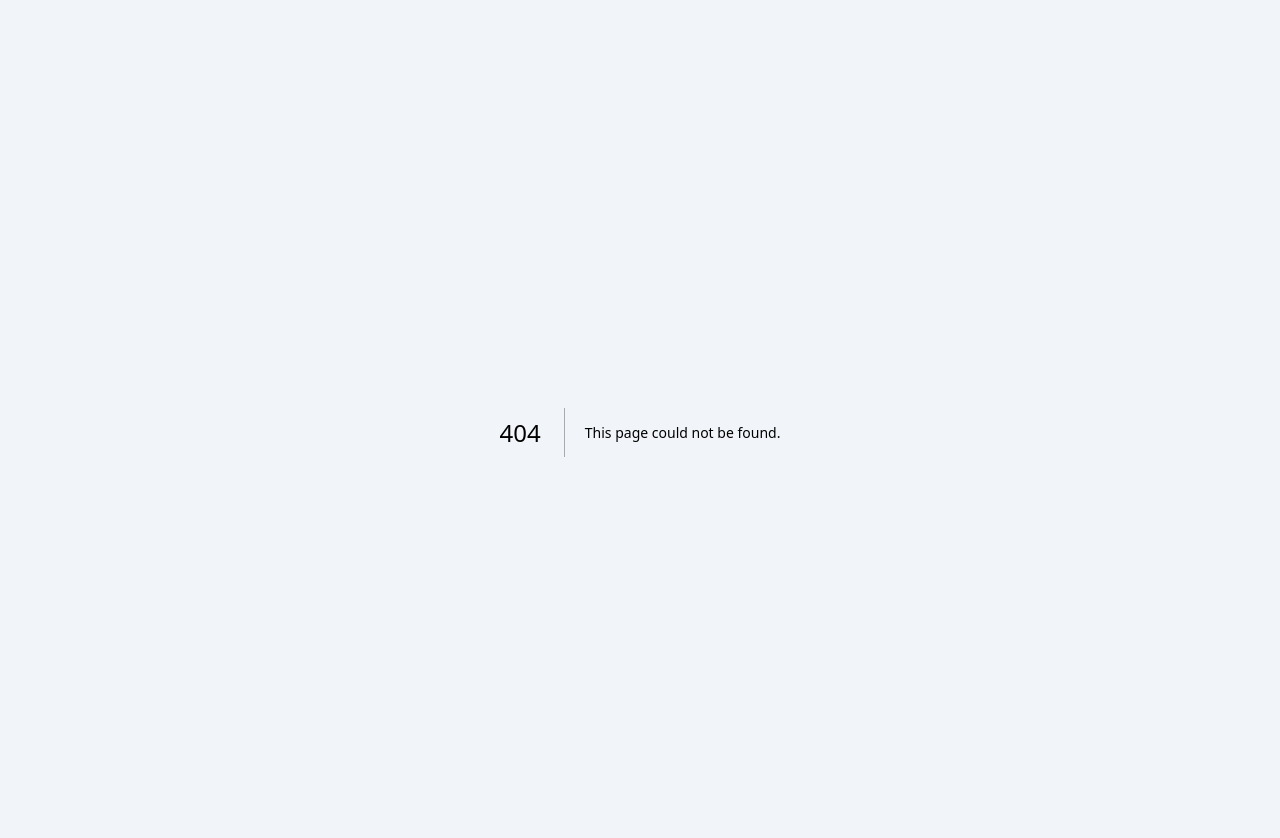
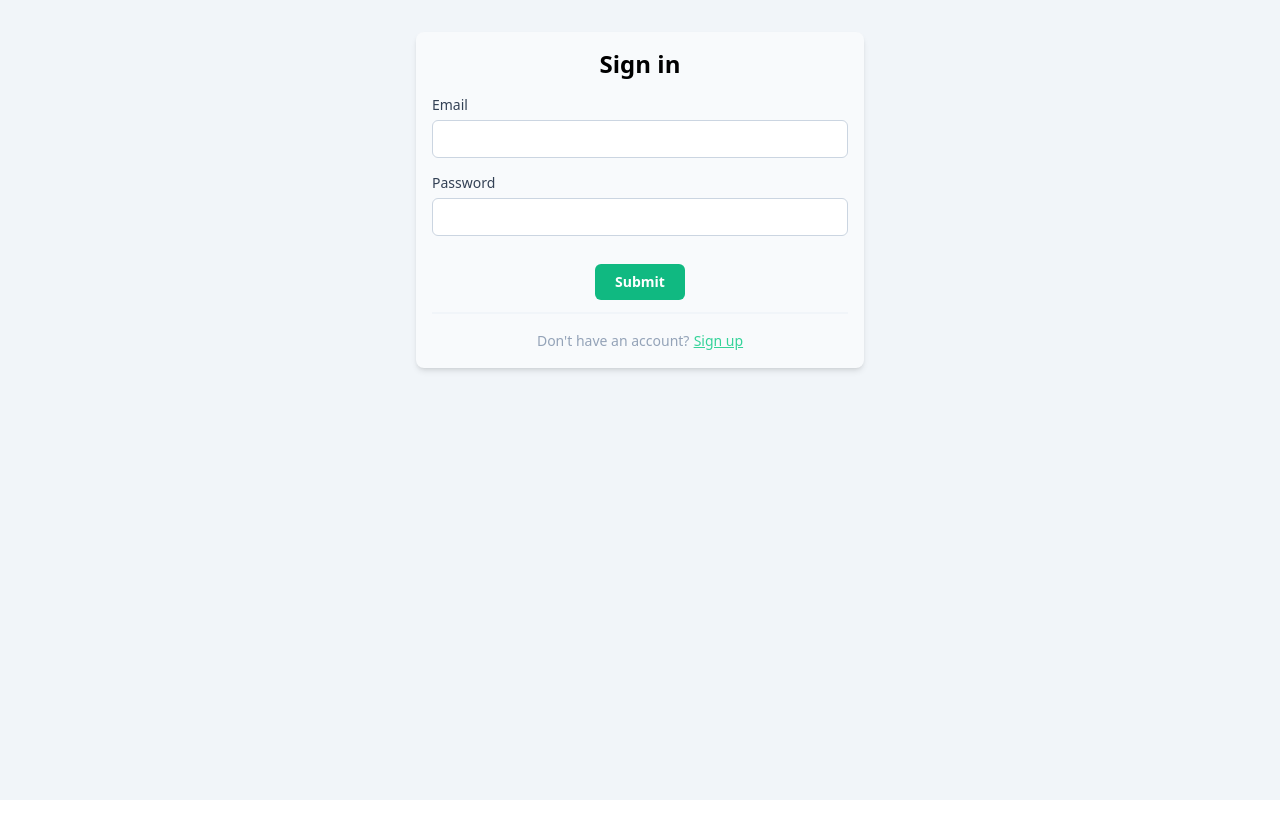
Before and after one commit to superihor20/quiz, a Next.js app: page /sign-in in a window 1280 px wide. Before the commit this address had no page. Shown: the top 838 px of the page. After the commit the page ends 800 px from the top, so only its background shows below. Built offline with nearby package versions, Linux system fonts and the light colour scheme.

Commit message:
sign in page

```diff
--- /dev/null
+++ b/pages/sign-in.tsx
@@ -0,0 +1,17 @@
+import Head from 'next/head';
+
+import { SignIn } from '../src/components/screens/sign-in/sign-in';
+
+export default function SignInPage() {
+  return (
+    <>
+      <Head>
+        <title>Sign in</title>
+        <meta name="description" content="Sign in page" />
+      </Head>
+      <main>
+        <SignIn />
+      </main>
+    </>
+  );
+}
--- /dev/null
+++ b/src/components/screens/sign-in/sign-in.tsx
@@ -0,0 +1,21 @@
+import { Button } from '../../form/button/button';
+import { FormHelper } from '../../form/form-helper/form-helper';
+import { Form } from '../../form/form/form';
+import { Input } from '../../form/input/input';
+
+export const SignIn = () => {
+  return (
+    <div className="max-w-md mx-auto p-4 bg-slate-50 rounded-lg shadow-md">
+      <h1 className="text-2xl font-bold text-center mb-3">Sign in</h1>
+      <Form>
+        <Input label="email" type="email" />
+        <Input label="password" type="password" />
+        <Button>Submit</Button>
+        <FormHelper
+          text="Don't have an account?"
+          link={{ text: 'Sign up', url: 'http://localhost:3000/sign-up' }}
+        />
+      </Form>
+    </div>
+  );
+};
```
